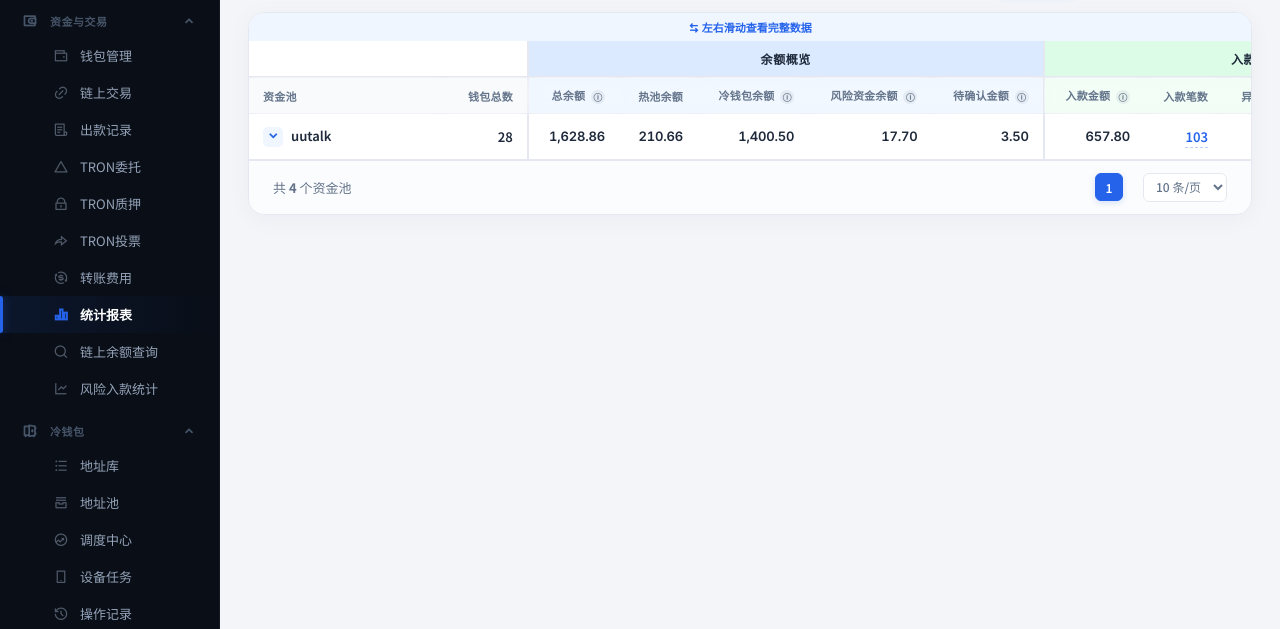
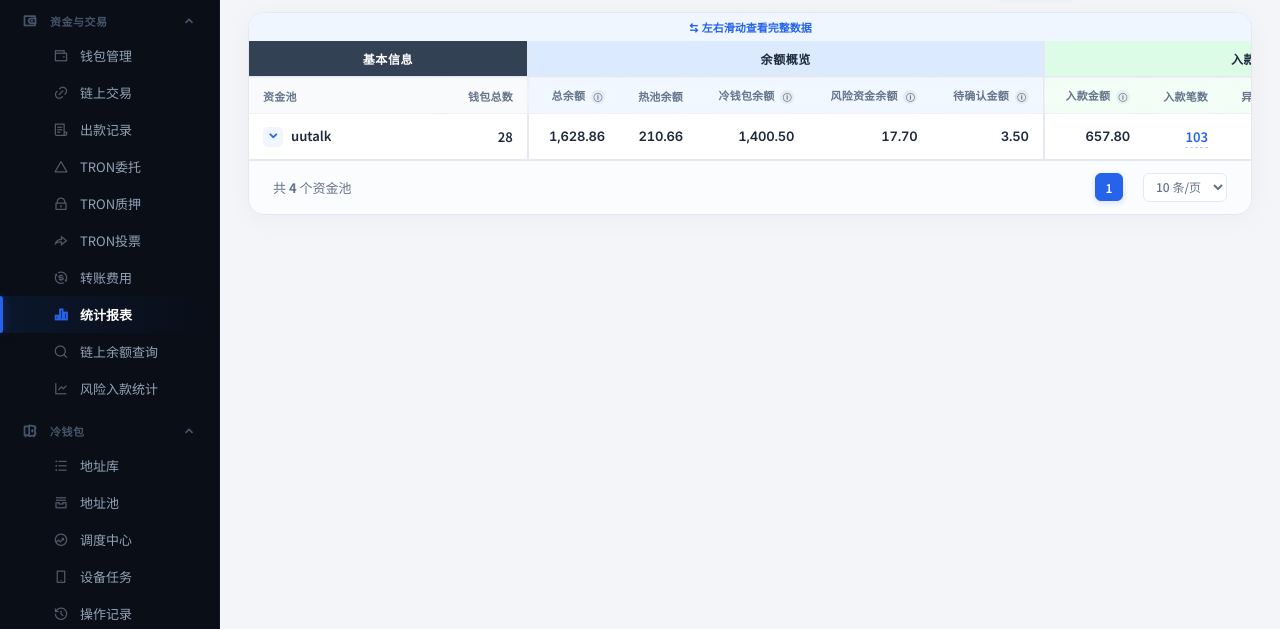
Before and after one commit to peterwong2023-bit/usdt-exchange-page, a website: page docs/mockup/stats-report.html in a window 1280 px wide. Shown: the part 171-800 px from the top of the page. Drawn offline with nearby package versions, Linux system fonts and the light colour scheme.

Commit message:
fix: 基本信息分组头frozen背景色修复
Made-with: Cursor

```diff
--- a/docs/mockup/stats-report.html
+++ b/docs/mockup/stats-report.html
@@ -134,7 +134,7 @@
   .tbl .frozen { position: sticky; z-index: 4; background: #fff; }
   .tbl .frozen-0 { left: 0; min-width: 180px; }
   .tbl .frozen-1 { left: 180px; min-width: 80px; box-shadow: 4px 0 12px rgba(15,23,42,0.04); }
-  .tbl .grp-header .frozen { z-index: 5; }
+  .tbl .grp-header .frozen { z-index: 5; background: var(--grp-info); }
   .tbl .sub-header .frozen { z-index: 5; background: rgba(248,250,252,0.98); }
 
   /* Merchant summary row (expandable) */
```
